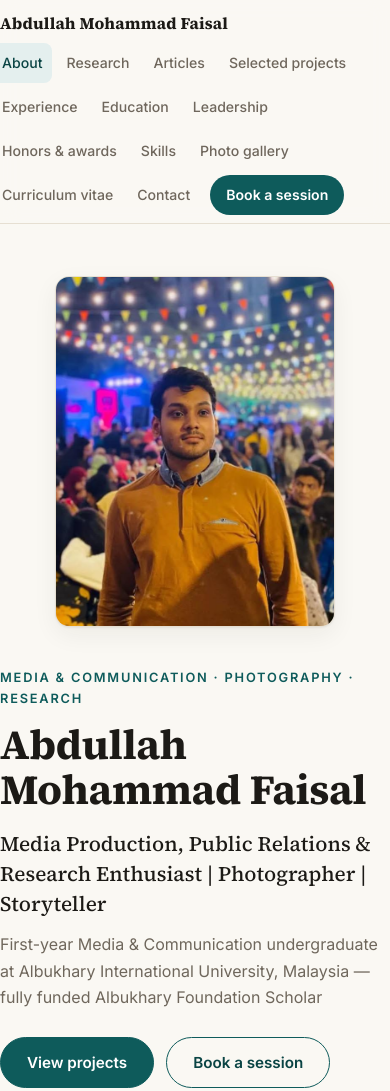
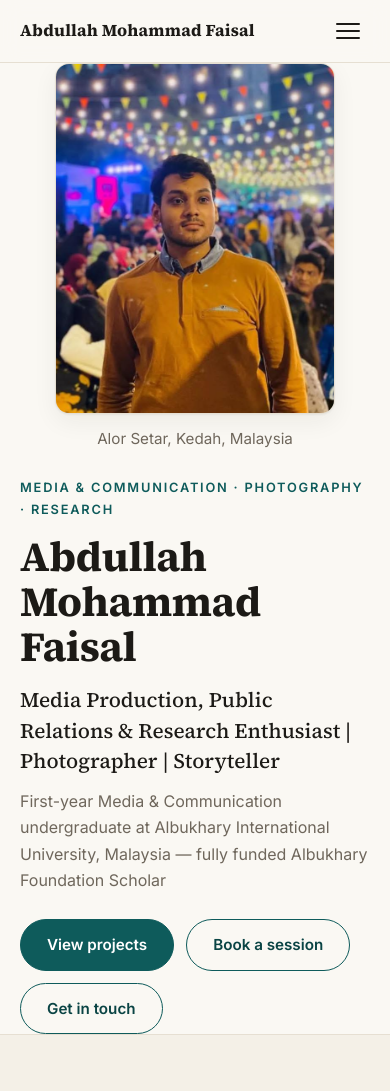
Before and after one commit to withfaisal/withfaisal.github.io, a plain HTML site: page index.html in a window 390 px wide. Shown: the top 1091 px of the page. Drawn offline with Linux system fonts and the light colour scheme.

Commit message:
Match Ali Akbar mobile view: light palette, hamburger nav, hero photo first

```diff
--- a/index.html
+++ b/index.html
@@ -52,6 +52,32 @@
       --shadow:0 1px 2px rgba(0,0,0,.3), 0 8px 24px rgba(0,0,0,.35);
     }
   }
+  /* Mobile always uses the light warm-paper palette — no dark mode on phones */
+  @media (max-width:900px){
+    :root{
+      color-scheme:light;
+      --bg:#FAF8F3;
+      --bg-alt:#F4F0E7;
+      --surface:#ffffff;
+      --surface-2:#EFE9DA;
+      --ink:#1C1A16;
+      --ink-2:#33302A;
+      --ink-3:#6F675C;
+      --line:#E6DFD2;
+      --line-strong:#D8D0BE;
+      --accent:#0E5B5B;
+      --accent-ink:#0A4444;
+      --on-accent:#ffffff;
+      --accent-soft:#E4EFEE;
+      --amber:#5C564A;
+      --amber-soft:#EFE9DA;
+      --dash:#C9C0AA;
+      --shadow:0 1px 2px rgba(28,26,22,.05), 0 8px 24px rgba(28,26,22,.06);
+    }
+    html,body{background:#FAF8F3}
+    body{overflow-x:hidden}
+    img{max-width:100%}
+  }
   *{box-sizing:border-box}
   html{scroll-behavior:smooth; scroll-padding-top:84px}
   body{
@@ -97,11 +123,30 @@
     background:var(--accent); color:#fff; margin-left:6px; padding:8px 16px; border-radius:999px; font-weight:600;
   }
   .nav-links a:last-child:hover{background:var(--accent-ink); color:#fff}
-  @media (max-width:640px){
-    .brand{font-size:1.02rem}
-    .nav{flex-direction:column; align-items:flex-start; padding:10px 0 8px; min-height:unset; gap:6px}
-    .nav-links{justify-content:flex-start; margin-left:-8px}
-    .nav-links a{padding:8px 10px; font-size:.88rem}
+  .nav-toggle{display:none}
+  .hero-photo-wrap{display:contents}
+  .hero-location{display:none}
+  @media (max-width:900px){
+    .nav{flex-direction:row; flex-wrap:wrap; align-items:center; justify-content:space-between; min-height:62px; gap:8px; padding:6px 0}
+    .brand{font-size:1.12rem; white-space:normal; line-height:1.2; flex:1 1 auto; min-width:0}
+    .nav-toggle{
+      display:inline-flex; flex-direction:column; align-items:center; justify-content:center; gap:5px;
+      width:44px; height:44px; min-height:44px; padding:10px 9px; margin-left:auto; flex:0 0 auto;
+      background:transparent; border:0; border-radius:8px; cursor:pointer; color:var(--ink);
+    }
+    .nav-toggle span{display:block; width:24px; height:2px; background:var(--ink); border-radius:2px}
+    .nav-toggle:hover{background:color-mix(in srgb, var(--ink) 5%, transparent)}
+    .nav-links{
+      display:none; width:100%; flex:1 1 100%; flex-direction:column; flex-wrap:nowrap;
+      align-items:stretch; justify-content:flex-start; gap:2px;
+      padding:10px 0 14px; margin-top:6px; border-top:1px solid var(--line);
+    }
+    .nav-links.open{display:flex}
+    .nav-links a{display:flex; width:100%; padding:10px 8px; font-size:.95rem; min-height:44px}
+    .nav-links a:last-child{margin:8px 0 0; width:auto; align-self:flex-start; padding:10px 18px; color:#fff}
+  }
+  @media (max-width:520px){
+    .brand{font-size:1.05rem}
   }
 
   /* Hero */
@@ -110,9 +155,25 @@
     display:grid; grid-template-columns: 1.5fr .9fr; gap:56px; align-items:center;
   }
   @media (max-width:900px){
-    .hero{padding:52px 0 44px}
-    .hero-grid{grid-template-columns:1fr; gap:40px}
-    .profile-photo{order:-1}
+    .hero{padding:32px 0 44px}
+    .hero-grid{display:flex; flex-direction:column; gap:0; align-items:stretch}
+    .hero-photo-wrap{
+      display:flex; flex-direction:column; align-items:center; order:-1;
+      width:100%; margin:0 0 28px;
+    }
+    .profile-photo{width:min(320px,84vw); max-width:100%; justify-self:auto}
+    .hero-location{
+      display:block; margin:14px 0 0; text-align:center;
+      color:var(--ink-3); font-size:.95rem; line-height:1.4;
+    }
+    .hero-text{width:100%; min-width:0}
+    .eyebrow{font-size:.78rem; line-height:1.7; letter-spacing:.13em; overflow-wrap:break-word; margin-bottom:12px}
+    h1{font-size:clamp(2.35rem, 11vw, 3rem)}
+    .hero-role{font-size:1.22rem}
+  }
+  @media (max-width:520px){
+    .wrap{padding:0 20px}
+    .profile-photo{width:min(300px,86vw)}
   }
   .photo-slot{
     width:min(300px,72vw); aspect-ratio:4/5; border-radius:var(--radius);
@@ -345,7 +406,8 @@
 <header>
   <div class="wrap nav">
     <a class="brand" href="#top" style="text-decoration:none">Abdullah <span>Mohammad Faisal</span></a>
-    <nav class="nav-links" aria-label="Portfolio sections">
+    <button class="nav-toggle" id="navToggle" type="button" aria-label="Open menu" aria-expanded="false" aria-controls="navLinks"><span></span><span></span><span></span></button>
+    <nav class="nav-links" id="navLinks" aria-label="Portfolio sections">
       <a href="#about">About</a>
       <a href="#research">Research</a>
       <a href="#articles">Articles</a>
@@ -367,7 +429,7 @@
   <!-- HERO -->
   <div class="wrap hero">
     <div class="hero-grid">
-      <div>
+      <div class="hero-text">
         <p class="eyebrow">Media &amp; Communication · Photography · Research</p>
         <h1>Abdullah Mohammad Faisal</h1>
         <p class="hero-role">
@@ -382,7 +444,10 @@
           <a class="btn btn-ghost" href="#contact">Get in touch</a>
         </div>
       </div>
-      <img class="profile-photo" src="assets/profile.jpg" alt="Portrait of Abdullah Mohammad Faisal at an evening festival with colourful lights and flags behind him" width="300" height="375" />
+      <div class="hero-photo-wrap">
+        <img class="profile-photo" src="assets/profile.jpg" alt="Portrait of Abdullah Mohammad Faisal at an evening festival with colourful lights and flags behind him" width="300" height="375" />
+        <p class="hero-location">Alor Setar, Kedah, Malaysia</p>
+      </div>
     </div>
   </div>
 
@@ -805,6 +870,29 @@
   })();
 </script>
 <script>
+  /* Mobile hamburger menu */
+  (function(){
+    var toggle = document.getElementById('navToggle');
+    var nav = document.getElementById('navLinks');
+    if (!toggle || !nav) return;
+    function closeMenu(){
+      nav.classList.remove('open');
+      toggle.setAttribute('aria-expanded', 'false');
+      toggle.setAttribute('aria-label', 'Open menu');
+    }
+    toggle.addEventListener('click', function(){
+      var open = nav.classList.toggle('open');
+      toggle.setAttribute('aria-expanded', open ? 'true' : 'false');
+      toggle.setAttribute('aria-label', open ? 'Close menu' : 'Open menu');
+    });
+    nav.addEventListener('click', function(e){
+      var t = e.target;
+      while (t && t !== nav && t.tagName !== 'A') t = t.parentNode;
+      if (t && t.tagName === 'A') closeMenu();
+    });
+  })();
+</script>
+<script>
   /* Photo gallery — lightbox viewer */
   (function(){
     "use strict";
```
